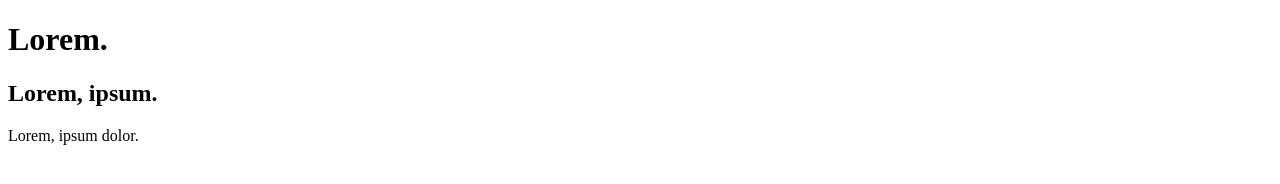
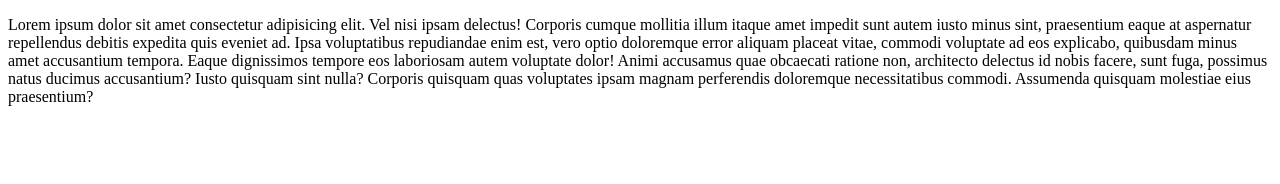
Before and after one commit to nafij-islam/test, a plain HTML site: page index.html in a window 1280 px wide. Drawn offline with Linux system fonts and the light colour scheme.

Commit message:
remove old markup and set p tag

```diff
--- a/index.html
+++ b/index.html
@@ -7,8 +7,6 @@
 </head>
 <body>
 
-    <h1>Lorem.</h1>
-    <h2>Lorem, ipsum.</h2>
-    <p>Lorem, ipsum dolor.</p>
+<p>Lorem ipsum dolor sit amet consectetur adipisicing elit. Vel nisi ipsam delectus! Corporis cumque mollitia illum itaque amet impedit sunt autem iusto minus sint, praesentium eaque at aspernatur repellendus debitis expedita quis eveniet ad. Ipsa voluptatibus repudiandae enim est, vero optio doloremque error aliquam placeat vitae, commodi voluptate ad eos explicabo, quibusdam minus amet accusantium tempora. Eaque dignissimos tempore eos laboriosam autem voluptate dolor! Animi accusamus quae obcaecati ratione non, architecto delectus id nobis facere, sunt fuga, possimus natus ducimus accusantium? Iusto quisquam sint nulla? Corporis quisquam quas voluptates ipsam magnam perferendis doloremque necessitatibus commodi. Assumenda quisquam molestiae eius praesentium?</p>
 </body>
 </html>
```
